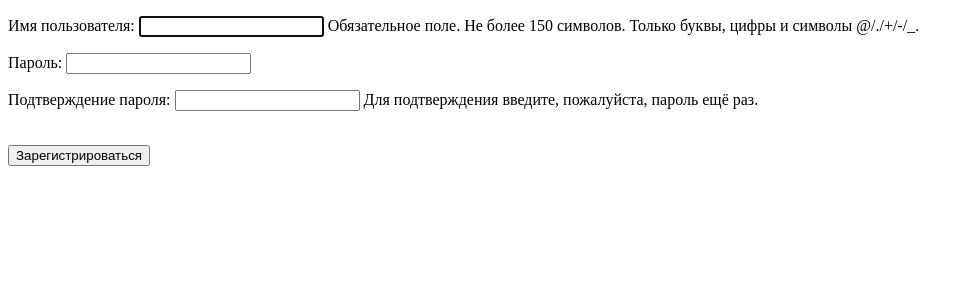
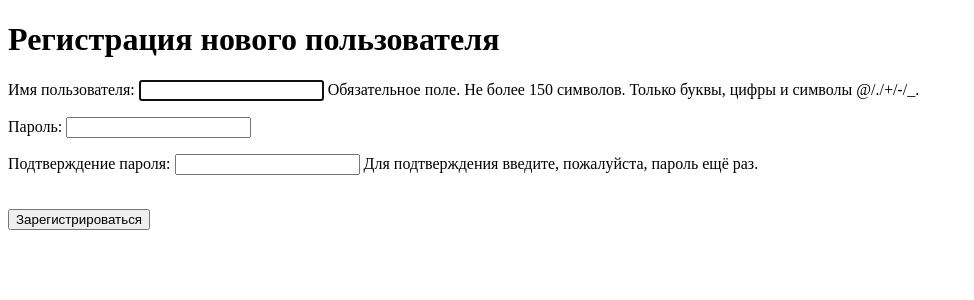
Before and after one commit to bo4rd/boarddit, a Django app: page /register/ in a window 1280 px wide. Shown: the part 112-412 px from the top of the page, without its empty margins (0-974 px from the left). Run offline with Django 3.2, Linux system fonts and the light colour scheme; some libraries are stand-ins or nearby versions.

Commit message:
Fixed registration page header

```diff
--- a/templates/register.html
+++ b/templates/register.html
@@ -2,11 +2,10 @@
 
 {% block title %}Register at MIPT board{% endblock %}
 
-{% block header %}
+{% block content %}
+<div class="page-header">
 <h1>Регистрация нового пользователя</h1>
-{% endblock %}
-
-{% block content %}
+</div>
 
 {% if form.errors %}
 <div class="row">
```
